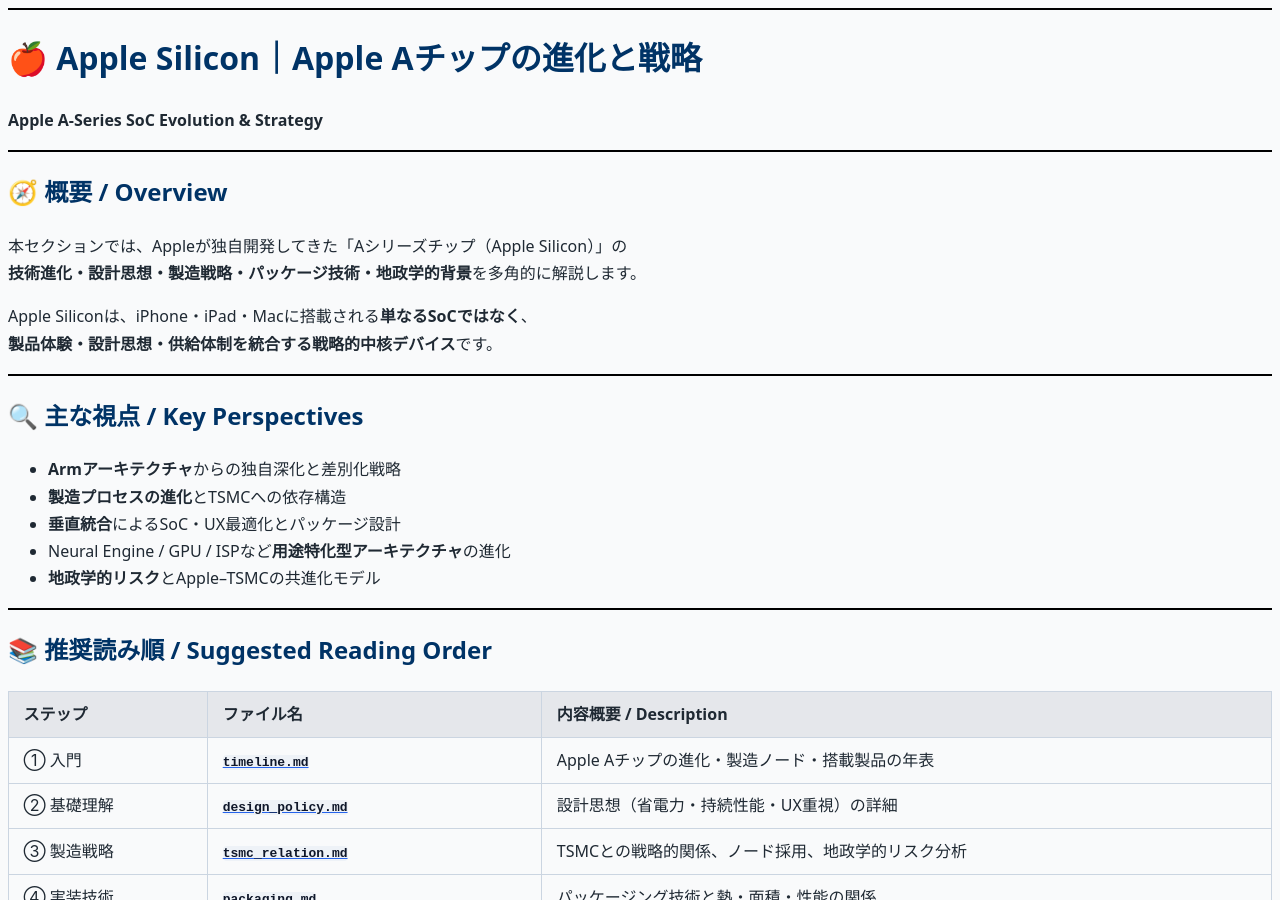
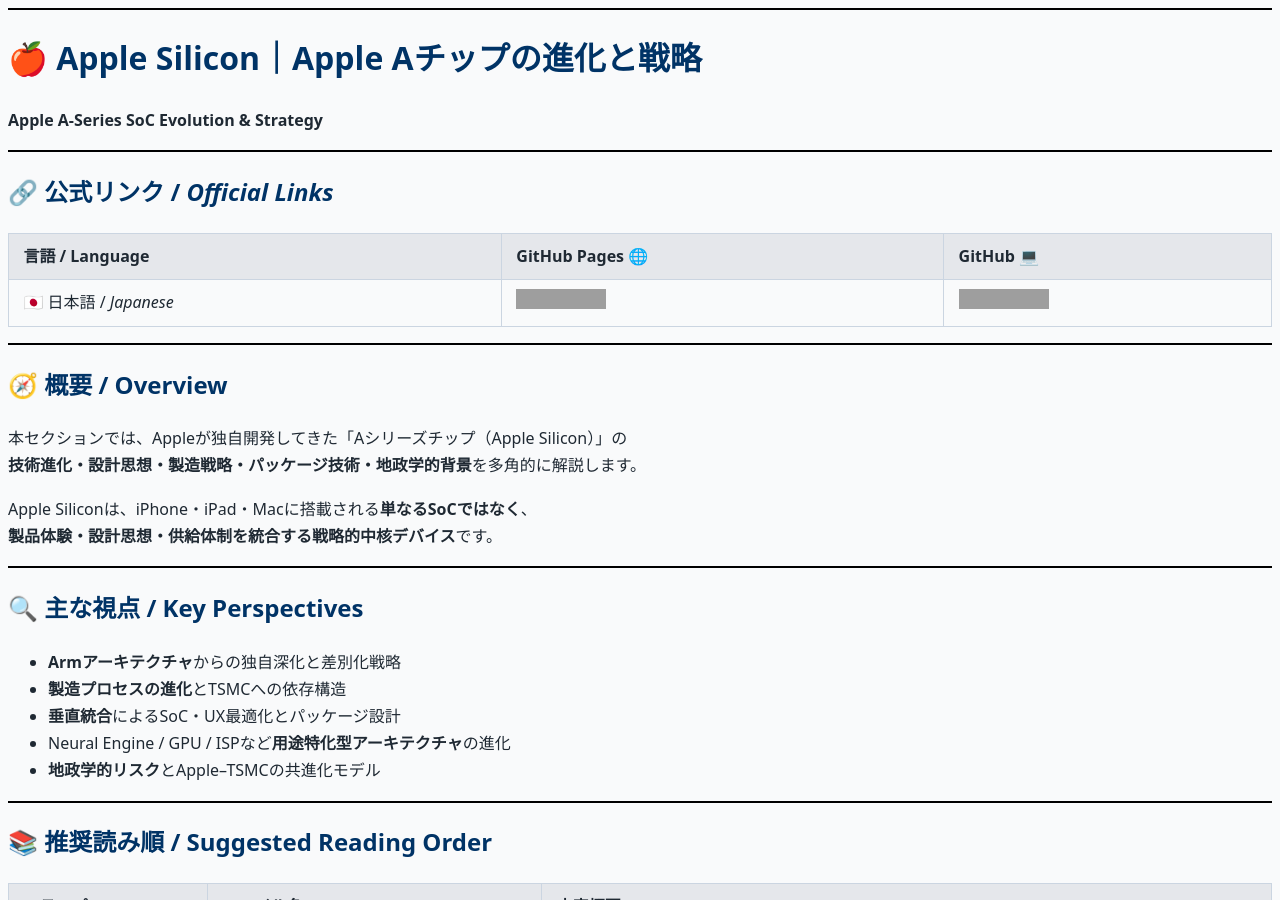
Before and after one commit to Samizo-AITL/Edusemi-Plus, a Jekyll site: the page built from apple-silicon/index.md, in a window 1280 px wide and 900 px high. Built offline with Jekyll 4.4.1, drawn with Linux system fonts in a browser that asks for light colours; grey boxes are pictures that could not be loaded.

Commit message:
Update index.md

```diff
--- a/apple-silicon/index.md
+++ b/apple-silicon/index.md
@@ -7,6 +7,14 @@
 
 # 🍎 **Apple Silicon｜Apple Aチップの進化と戦略**
 **Apple A-Series SoC Evolution & Strategy**
+
+---
+
+## 🔗 公式リンク / *Official Links*
+
+| 言語 / Language | GitHub Pages 🌐 | GitHub 💻 |
+|-----------------|----------------|-----------|
+| 🇯🇵 日本語 / *Japanese* | [![GitHub Pages JP](https://img.shields.io/badge/GitHub%20Pages-日本語版-brightgreen?logo=github)](https://samizo-aitl.github.io/Edusemi-Plus/apple-silicon/) | [![GitHub Repo JP](https://img.shields.io/badge/GitHub-日本語版-blue?logo=github)](https://github.com/Samizo-AITL/Edusemi-Plus/tree/main/apple-silicon) |
 
 ---
 
```
